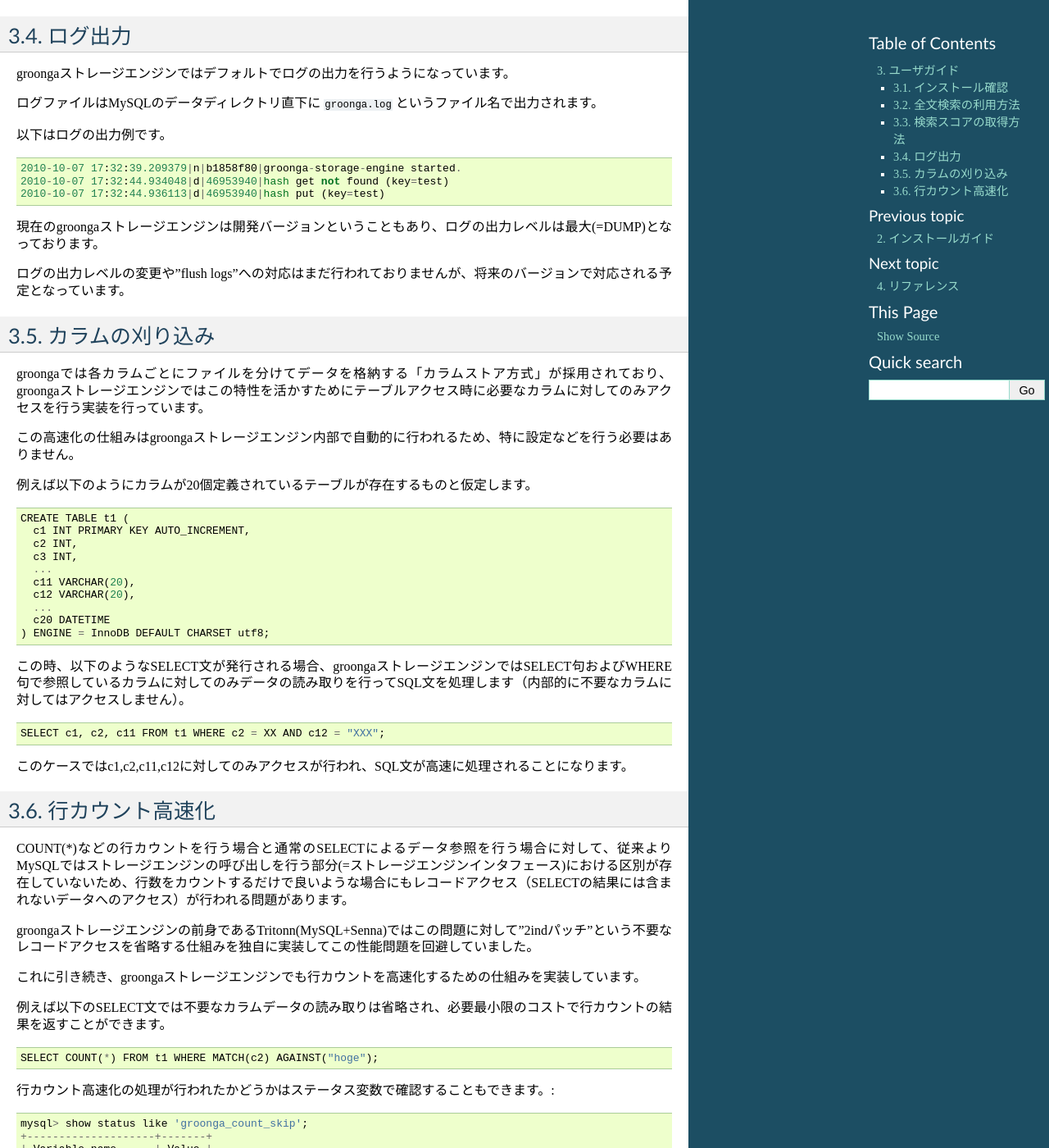
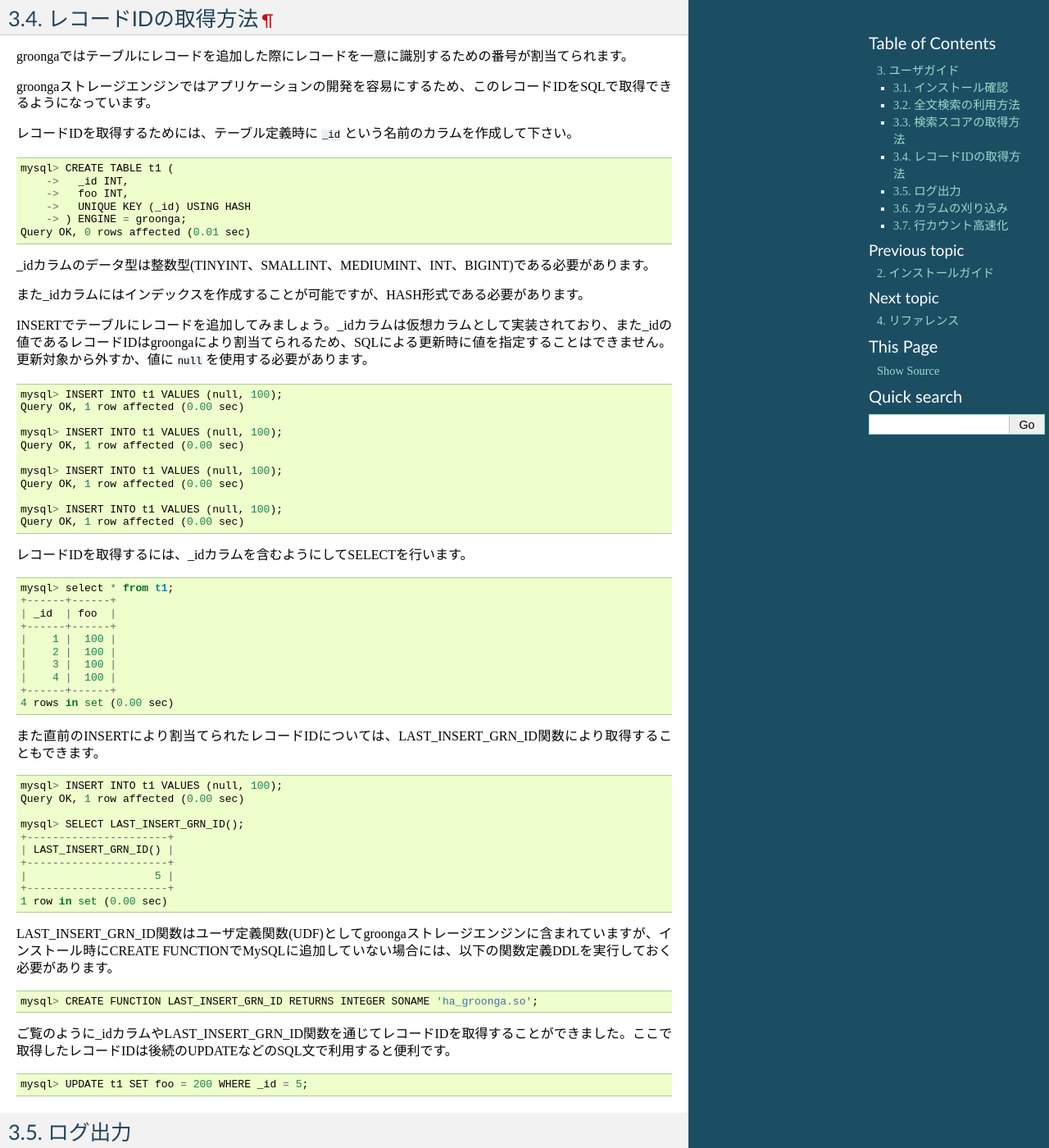
Before and after one commit to mroonga/mroonga, a Sphinx documentation site: the page built from doc/ja/source/userguide.rst, in a window 1280 px wide and 1400 px high, scrolled down 2047 px. Shown: the whole window at 82% size. Built offline with Sphinx 7.4.7, drawn with Linux system fonts in a browser that asks for light colours; some of the changed text lies outside the part shown.

Commit message:
added docs about _id.

```diff
--- a/doc/ja/source/userguide.rst
+++ b/doc/ja/source/userguide.rst
@@ -75,8 +75,7 @@
 
 全文検索を行う際、指定したキーワードにより内容が一致するレコードを上位に表示したいというような場合があります。そうしたケースでは検索スコアを利用します。
 
-検索スコアを取得するためには、テーブル定義時に ``_score`` という名前のカラムを作成しておく必要があります。 ::
-
+検索スコアを取得するためには、テーブル定義時に ``_score`` という名前のカラムを作成して下さい。 ::
 
  mysql> CREATE TABLE t1 (
       >   c1 INT PRIMARY KEY,
@@ -88,8 +87,7 @@
 
 _scoreカラムのデータ型はFLOATまたはDOUBLEである必要があります。
 
-
-INSERTでデータを投入してみましょう。_scoreカラムは仮想カラムとして実装されており、更新は行えません。更新対象から外すか、値に ``null`` を使用する必要があります。 ::
+INSERTでテーブルにレコードを追加してみましょう。_scoreカラムは仮想カラムとして実装されており、更新は行えません。更新対象から外すか、値に ``null`` を使用する必要があります。 ::
 
  mysql> insert into t1 values(1, "aa ii uu ee oo", null);
  Query OK, 1 row affected (0.00 sec)
@@ -110,6 +108,75 @@
  |  1 | aa ii uu ee oo |      1 |
  +----+----------------+--------+
  2 rows in set (0.00 sec)
+
+レコードIDの取得方法
+----------------------------
+
+groongaではテーブルにレコードを追加した際にレコードを一意に識別するための番号が割当てられます。
+
+groongaストレージエンジンではアプリケーションの開発を容易にするため、このレコードIDをSQLで取得できるようになっています。
+
+レコードIDを取得するためには、テーブル定義時に ``_id`` という名前のカラムを作成して下さい。 ::
+
+ mysql> CREATE TABLE t1 (
+     ->   _id INT,
+     ->   foo INT,
+     ->   UNIQUE KEY (_id) USING HASH
+     -> ) ENGINE = groonga;
+ Query OK, 0 rows affected (0.01 sec)
+
+_idカラムのデータ型は整数型(TINYINT、SMALLINT、MEDIUMINT、INT、BIGINT)である必要があります。
+
+また_idカラムにはインデックスを作成することが可能ですが、HASH形式である必要があります。
+
+INSERTでテーブルにレコードを追加してみましょう。_idカラムは仮想カラムとして実装されており、また_idの値であるレコードIDはgroongaにより割当てられるため、SQLによる更新時に値を指定することはできません。
+更新対象から外すか、値に ``null`` を使用する必要があります。 ::
+
+ mysql> INSERT INTO t1 VALUES (null, 100);
+ Query OK, 1 row affected (0.00 sec)
+
+ mysql> INSERT INTO t1 VALUES (null, 100);
+ Query OK, 1 row affected (0.00 sec)
+
+ mysql> INSERT INTO t1 VALUES (null, 100);
+ Query OK, 1 row affected (0.00 sec)
+
+ mysql> INSERT INTO t1 VALUES (null, 100);
+ Query OK, 1 row affected (0.00 sec)
+
+レコードIDを取得するには、_idカラムを含むようにしてSELECTを行います。 ::
+
+ mysql> select * from t1;
+ +------+------+
+ | _id  | foo  |
+ +------+------+
+ |    1 |  100 |
+ |    2 |  100 |
+ |    3 |  100 |
+ |    4 |  100 |
+ +------+------+
+ 4 rows in set (0.00 sec)
+
+また直前のINSERTにより割当てられたレコードIDについては、LAST_INSERT_GRN_ID関数により取得することもできます。 ::
+
+ mysql> INSERT INTO t1 VALUES (null, 100);
+ Query OK, 1 row affected (0.00 sec)
+
+ mysql> SELECT LAST_INSERT_GRN_ID();
+ +----------------------+
+ | LAST_INSERT_GRN_ID() |
+ +----------------------+
+ |                    5 |
+ +----------------------+
+ 1 row in set (0.00 sec)
+
+LAST_INSERT_GRN_ID関数はユーザ定義関数(UDF)としてgroongaストレージエンジンに含まれていますが、インストール時にCREATE FUNCTIONでMySQLに追加していない場合には、以下の関数定義DDLを実行しておく必要があります。 ::
+
+ mysql> CREATE FUNCTION LAST_INSERT_GRN_ID RETURNS INTEGER SONAME 'ha_groonga.so';
+
+ご覧のように_idカラムやLAST_INSERT_GRN_ID関数を通じてレコードIDを取得することができました。ここで取得したレコードIDは後続のUPDATEなどのSQL文で利用すると便利です。 ::
+
+ mysql> UPDATE t1 SET foo = 200 WHERE _id = 5;
 
 ログ出力
 ----------------------------
```
